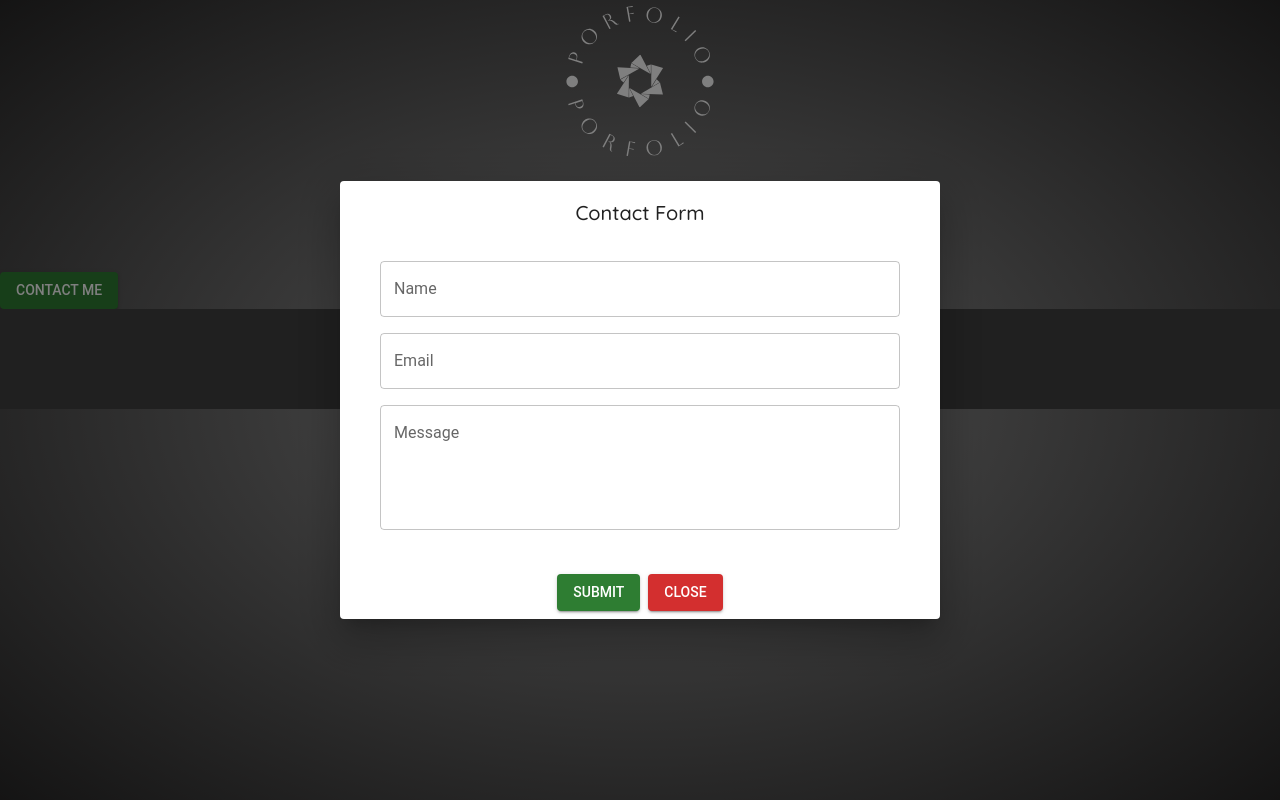
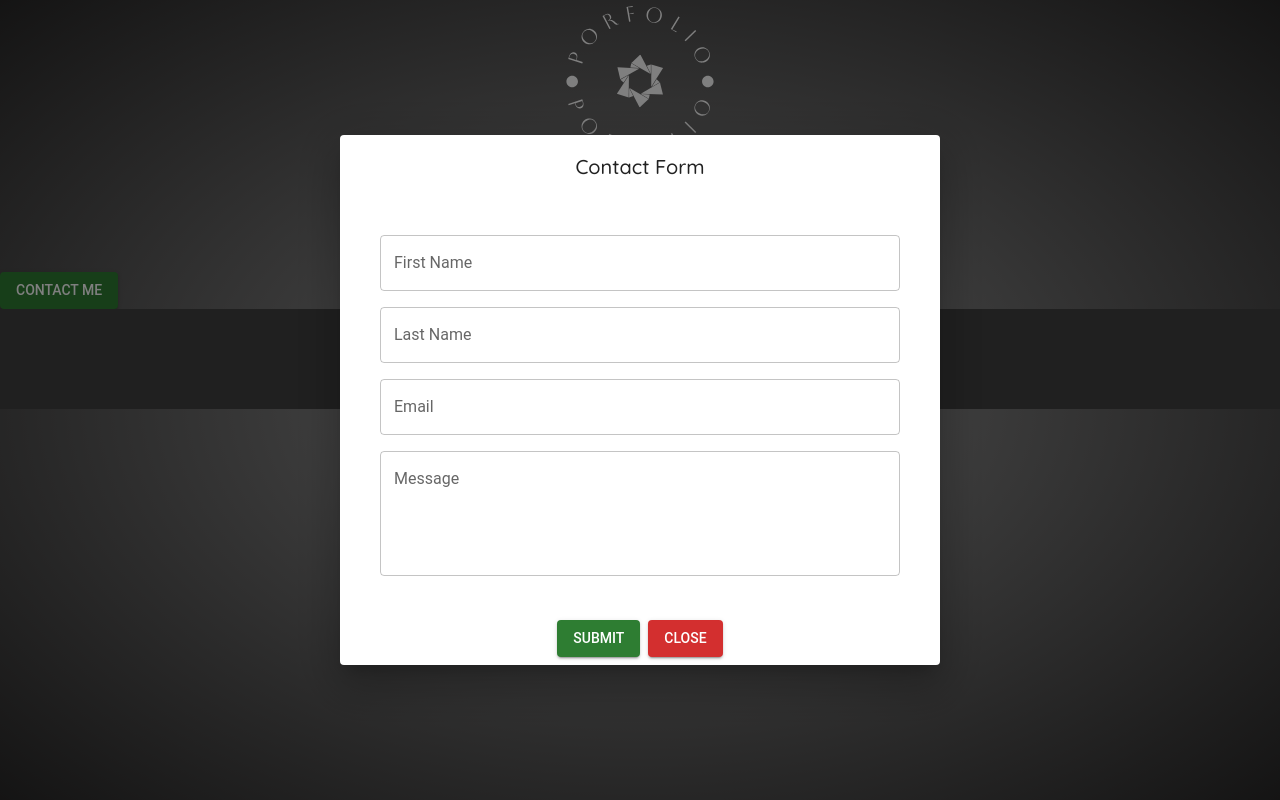
Before and after one commit to Milap-Magar/Task, a React (Vite) app: page /contact in a window 1280 px wide. Both pictures are taken after a click on the button "CONTACT ME". Built offline with nearby package versions, Linux system fonts and the light colour scheme; a web font is replaced by a local one.

Commit message:
Dialoge box added for contact

```diff
--- a/package.json
+++ b/package.json
@@ -13,10 +13,12 @@
     "@emotion/react": "^11.11.4",
     "@emotion/styled": "^11.11.5",
     "@mui/material": "^5.16.4",
+    "formik": "^2.4.6",
     "react": "^18.3.1",
     "react-dom": "^18.3.1",
     "react-router-dom": "^6.24.1",
-    "styled-components": "^6.1.11"
+    "styled-components": "^6.1.11",
+    "yup": "^1.4.0"
   },
   "devDependencies": {
     "@types/react": "^18.3.3",
--- a/src/components/DialogeBox/Dialog.css
+++ /dev/null
@@ -1,33 +0,0 @@
-.dialog-container {
-  text-align: center;
-  margin-top: 20px;
-}
-
-.open-dialog-btn {
-  padding: 10px 20px;
-  background-color: #007bff;
-  color: white;
-  border: none;
-  cursor: pointer;
-}
-
-.dialog-box {
-  position: fixed;
-  top: 50%;
-  left: 50%;
-  transform: translate(-50%, -50%);
-  background-color: white;
-  padding: 20px;
-  border: 1px solid #ccc;
-  box-shadow: 0 0 10px rgba(0, 0, 0, 0.1);
-  z-index: 1000;
-}
-
-.close-dialog-btn {
-  margin-top: 10px;
-  padding: 8px 16px;
-  background-color: #dc3545;
-  color: white;
-  border: none;
-  cursor: pointer;
-}
--- a/src/components/DialogeBox/Dialog.tsx
+++ b/src/components/DialogeBox/Dialog.tsx
@@ -1,5 +1,4 @@
 import React from "react";
-import "./Dialog.css";
 import {
   Button,
   Dialog,
@@ -10,15 +9,38 @@ import {
   TextField,
 } from "@mui/material";
 
+import { useFormik } from "formik";
+import { formSchema } from "../../schemas";
+
 interface MainProps {
   open: boolean;
   closeForm: () => void;
 }
 
+interface FormValues {
+  fname: string;
+  lname: string;
+  email: string;
+  message: string;
+}
+
+const initialValues: FormValues = {
+  fname: "",
+  lname: "",
+  email: "",
+  message: "",
+};
+
 const DialogBox: React.FC<MainProps> = ({ open, closeForm }) => {
-  const onSubmit = () => {
-    console.log("Submitted");
-  };
+  const formik = useFormik<FormValues>({
+    initialValues: initialValues,
+    validationSchema: formSchema,
+    onSubmit: (values, action) => {
+      console.log("🚀 ~ values:", values);
+      alert("Submitted");
+      action.resetForm();
+    },
+  });
 
   return (
     <Dialog open={open} onClose={closeForm} fullWidth>
@@ -31,11 +53,51 @@ const DialogBox: React.FC<MainProps> = ({ open, closeForm }) => {
       >
         Contact Form
       </DialogTitle>
+      <form onSubmit={formik.handleSubmit}>
         <DialogContent>
           <Stack spacing={2} margin={2}>
-          <TextField variant="outlined" label="Name" />
-          <TextField variant="outlined" label="Email" />
-          <TextField variant="outlined" label="Message" multiline rows={4} />
+            <TextField
+              variant="outlined"
+              label="First Name"
+              name="fname"
+              value={formik.values.fname}
+              onChange={formik.handleChange}
+              onBlur={formik.handleBlur}
+              error={formik.touched.fname && Boolean(formik.errors.fname)}
+              helperText={formik.touched.fname && formik.errors.fname}
+            />
+            <TextField
+              variant="outlined"
+              label="Last Name"
+              name="lname"
+              value={formik.values.lname}
+              onChange={formik.handleChange}
+              onBlur={formik.handleBlur}
+              error={formik.touched.lname && Boolean(formik.errors.lname)}
+              helperText={formik.touched.lname && formik.errors.lname}
+            />
+            <TextField
+              variant="outlined"
+              label="Email"
+              name="email"
+              value={formik.values.email}
+              onChange={formik.handleChange}
+              onBlur={formik.handleBlur}
+              error={formik.touched.email && Boolean(formik.errors.email)}
+              helperText={formik.touched.email && formik.errors.email}
+            />
+            <TextField
+              variant="outlined"
+              label="Message"
+              multiline
+              rows={4}
+              name="message"
+              value={formik.values.message}
+              onChange={formik.handleChange}
+              onBlur={formik.handleBlur}
+              error={formik.touched.message && Boolean(formik.errors.message)}
+              helperText={formik.touched.message && formik.errors.message}
+            />
           </Stack>
         </DialogContent>
         <DialogActions
@@ -45,13 +107,14 @@ const DialogBox: React.FC<MainProps> = ({ open, closeForm }) => {
             alignItems: "center",
           }}
         >
-        <Button onSubmit={onSubmit} variant="contained" color="success">
+          <Button type="submit" variant="contained" color="success">
             Submit
           </Button>
           <Button onClick={closeForm} variant="contained" color="error">
             Close
           </Button>
         </DialogActions>
+      </form>
     </Dialog>
   );
 };
--- /dev/null
+++ b/src/schemas/index.tsx
@@ -0,0 +1,19 @@
+import * as Yup from "yup";
+
+export const formSchema = Yup.object({
+  fname: Yup.string()
+    .min(2, "Name must be more that 2 character")
+    .max(25, "Name must be lesser than 25 character")
+    .required("Please! Enter your name"),
+  lname: Yup.string()
+    .min(2, "Name must be more that 2 character")
+    .max(25, "Name must be lesser than 25 character")
+    .required("Please! Enter your name"),
+  email: Yup.string()
+    .email("Invalid Email Address")
+    .required("Enter your email"),
+  message: Yup.string()
+    .min(10, "Message must be at least 10 characters")
+    .max(500, "Message must be at most 500 characters")
+    .required("Message is required"),
+});
```
Also changed, not shown: 1 other file (tests, documents, lock files or other folders). Lines whose indentation alone changed are shown as unchanged.
